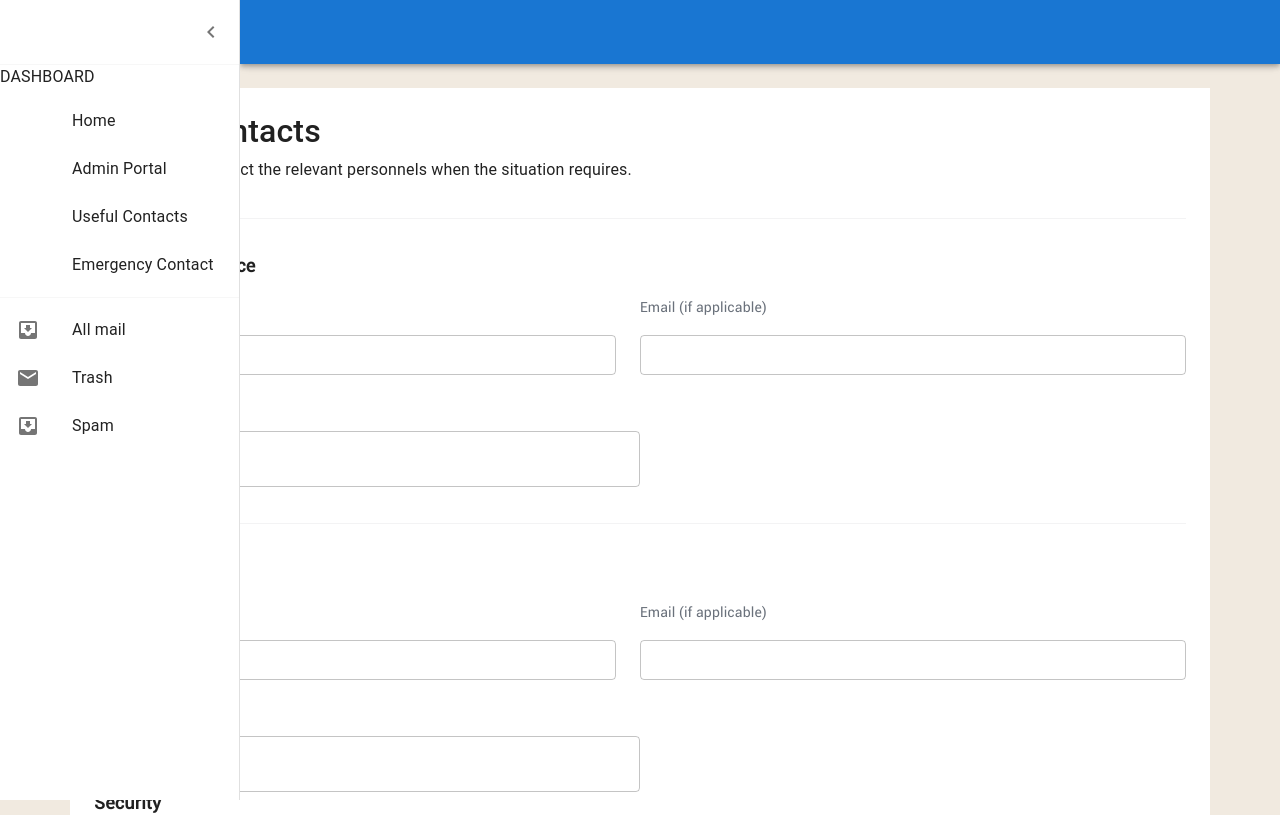
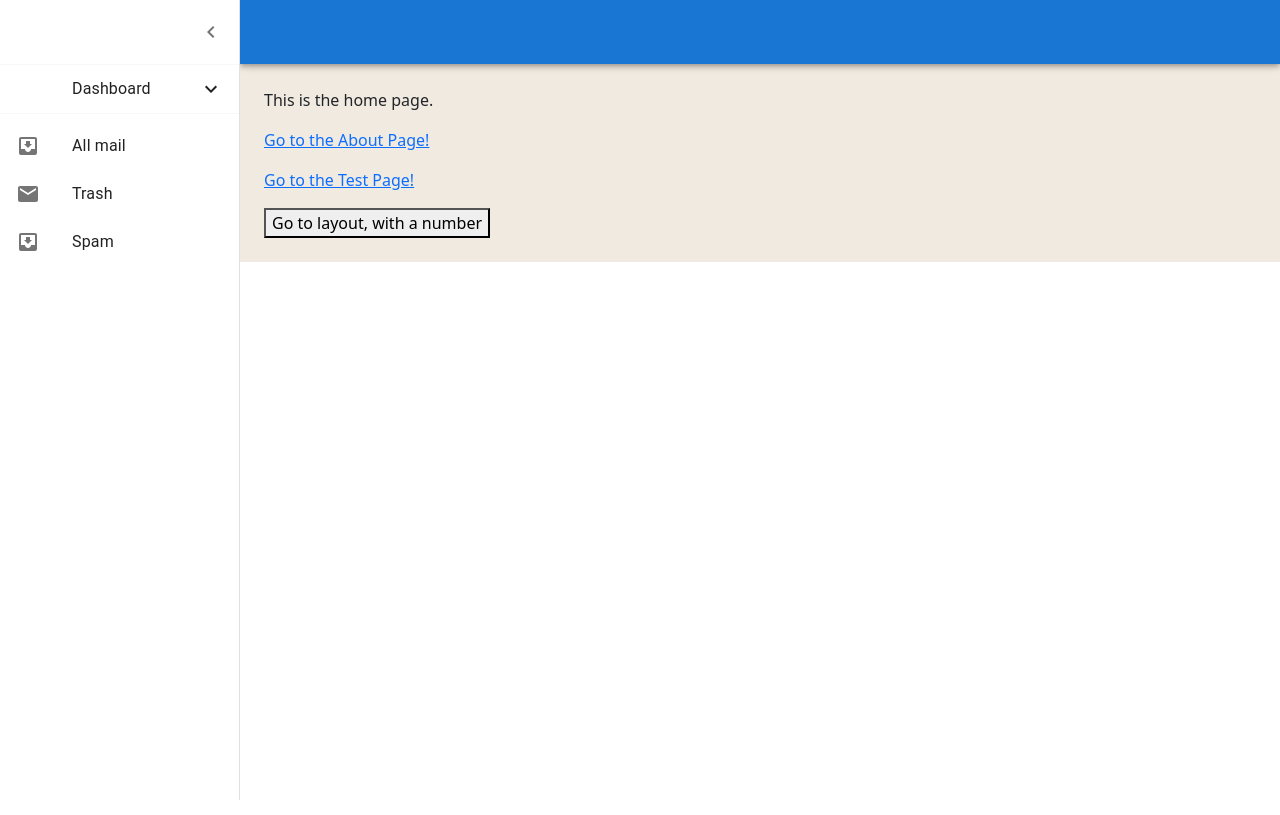
Before and after one commit to kivelz/userRolesReact, a React (Create React App) app: page / in a window 1280 px wide. Shown: the top 815 px of the page. Built offline with nearby package versions, Linux system fonts and the light colour scheme.

Commit message:
add navigation styling

```diff
--- a/src/App.css
+++ b/src/App.css
@@ -1,10 +1,16 @@
+
 @font-face {
   font-family: 'Roboto-regular';
   src: local('MyFont'), url(./fonts/Roboto-Regular-webfont.woff) format('woff');
   /* other formats include: 'woff2', 'truetype, 'opentype',
                             'embedded-opentype', and 'svg' */
 }
-
+html, body
+{
+    height: 100%;
+    padding: 0;
+    margin: 0;
+}
 .divider {
  padding-top: 36px;
  margin-bottom: 36px !important;
@@ -67,6 +73,21 @@
 .test {
   background-color: red;
 }
+.navBarTitle {
+  margin: 0px 20px;
+  font-size: 1rem;
+    font-family: "Roboto-regular";
+    line-height: 1.57;
+    font-weight: 500;
+    opacity: 0.4;
+}
+.navBarCategoryTitle {
+  margin: 0px;
+    font-weight: 400;
+    font-family: "DM Sans", sans-serif;
+    font-size: 0.1rem;
+    line-height: 1.5;
+}
 @keyframes App-logo-spin {
   from {
     transform: rotate(0deg);
--- a/src/Application.tsx
+++ b/src/Application.tsx
@@ -1,5 +1,6 @@
 import React from 'react'
 import { BrowserRouter, Route, Routes } from 'react-router-dom'
+import AdminPortal from './app/pages/Admin'
 import UserContacts from './app/pages/UserContacts'
 import LayoutComponent from './app/view/components/Layout'
 
@@ -10,7 +11,7 @@ const Application: React.FunctionComponent<IApplicationProps> = (props) => {
         <BrowserRouter>
             <Routes>
                 <Route path='/' element={<LayoutComponent />}>
-                    <Route index element={<UserContacts />} />
+                    <Route index element={<AdminPortal />} />
                 </Route>
                 <Route path='/usercontact' element={<LayoutComponent />}>
                     <Route index element={<UserContacts />} />
--- a/src/app/pages/UserContacts.tsx
+++ b/src/app/pages/UserContacts.tsx
@@ -12,7 +12,7 @@ interface IUserContactProps { }
 const UsefulContacts: React.FunctionComponent<IUserContactProps> = (props) => {
     return (
 
-        <div className="container" style={{ paddingRight: 24, paddingLeft: 24, backgroundColor: '#FFF', padding: 24 }}>
+        <div className="container" style={{ backgroundColor: '#FFF', padding: 24 }}>
             <div style={{ flex: 1 }}>
                 <h2>Useful contacts</h2>
                 <span>For tenants to contact the relevant personnels when the situation requires.</span>
@@ -96,6 +96,13 @@ const UsefulContacts: React.FunctionComponent<IUserContactProps> = (props) => {
                     </div>
                 </div>
 
+                <div style={{ flex: 1 }}>
+                    <div className='textBoxTitleSpace'>
+                        <span className='textBoxLabel' style={{ color: '#6A717B' }}>Email (if applicable)</span>
+                    </div>
+                    <TextField id="outlined-basic" variant="outlined" fullWidth size='small' style={{}} />
+                </div>
+
             </form>
         </div>
 
--- a/src/app/view/components/Layout.tsx
+++ b/src/app/view/components/Layout.tsx
@@ -20,7 +20,9 @@ import InboxIcon from '@mui/icons-material/MoveToInbox';
 import MailIcon from '@mui/icons-material/Mail';
 import { Link, Outlet } from 'react-router-dom';
 import { useNavigate } from 'react-router-dom';
-import { SubjectOutlined } from '@mui/icons-material';
+import { ExpandLess, ExpandMore, StarBorder, SubjectOutlined } from '@mui/icons-material';
+import '../../../App.css'
+import { Collapse } from '@mui/material';
 
 interface LayoutComponentProps {
 
@@ -79,11 +81,12 @@ const DrawerHeader = styled('div')(({ theme }) => ({
 const LayoutComponent: React.FunctionComponent<LayoutComponentProps> = () => {
     const theme = useTheme();
     const [open, setOpen] = React.useState(true);
+    const [expandCategory, setExpandCategory] = React.useState(false)
 
     const handleDrawerOpen = () => {
         setOpen(true);
     };
-
+    const navigate = useNavigate()
     const handleDrawerClose = () => {
         setOpen(false);
     };
@@ -101,7 +104,7 @@ const LayoutComponent: React.FunctionComponent<LayoutComponentProps> = () => {
         {
             text: 'Useful Contacts',
             icon: <SubjectOutlined color="secondary" />,
-            path: '/usefulcontact'
+            path: '/usercontact'
         },
         {
             text: 'Emergency Contact',
@@ -109,10 +112,11 @@ const LayoutComponent: React.FunctionComponent<LayoutComponentProps> = () => {
             path: '/emergencycontact'
         }
     ]
-
+    let handleOnClick = () => {
+        setExpandCategory(!expandCategory)
+    }
     return (
-        <Box sx={{}} >
-            <CssBaseline />
+        <Box sx={{ display: 'flex' }}>
             <AppBar position="fixed" open={open}>
                 <Toolbar>
                     <IconButton
@@ -124,9 +128,9 @@ const LayoutComponent: React.FunctionComponent<LayoutComponentProps> = () => {
                     >
                         <MenuIcon />
                     </IconButton>
-
                 </Toolbar>
             </AppBar>
+
             <Drawer
                 sx={{
                     width: drawerWidth,
@@ -139,6 +143,7 @@ const LayoutComponent: React.FunctionComponent<LayoutComponentProps> = () => {
                 variant="persistent"
                 anchor="left"
                 open={open}
+
             >
                 <DrawerHeader>
                     <IconButton onClick={handleDrawerClose}>
@@ -146,11 +151,15 @@ const LayoutComponent: React.FunctionComponent<LayoutComponentProps> = () => {
                     </IconButton>
                 </DrawerHeader>
                 <Divider />
-                DASHBOARD
-                <List>
+                <ListItem onClick={() => handleOnClick()}>
+                    <ListItemText inset primary="Dashboard" />
+                    {expandCategory ? <ExpandLess /> : <ExpandMore />}
+                </ListItem>
+                <Collapse in={expandCategory} timeout="auto" unmountOnExit>
+                    <List component="div" disablePadding>
                         {menuItem.map((item, index) => (
 
-                        <ListItem key={item.text} disablePadding >
+                            <ListItem key={item.text} disablePadding onClick={() => navigate(item.path)} >
                                 <ListItemButton>
                                     <ListItemIcon>
                                     </ListItemIcon>
@@ -159,6 +168,7 @@ const LayoutComponent: React.FunctionComponent<LayoutComponentProps> = () => {
                             </ListItem>
                         ))}
                     </List>
+                </Collapse>
                 <Divider />
                 <List>
                     {['All mail', 'Trash', 'Spam'].map((text, index) => (
@@ -177,10 +187,7 @@ const LayoutComponent: React.FunctionComponent<LayoutComponentProps> = () => {
             <Main open={open} style={{ backgroundColor: '#F1EAE0' }}>
                 <DrawerHeader />
                 <Outlet />
-
-
             </Main>
-
         </Box>
     );
 }
```
Also changed, not shown: sidebar.tsx (deleted, +0 -61 lines). Lines whose indentation alone changed are shown as unchanged.
